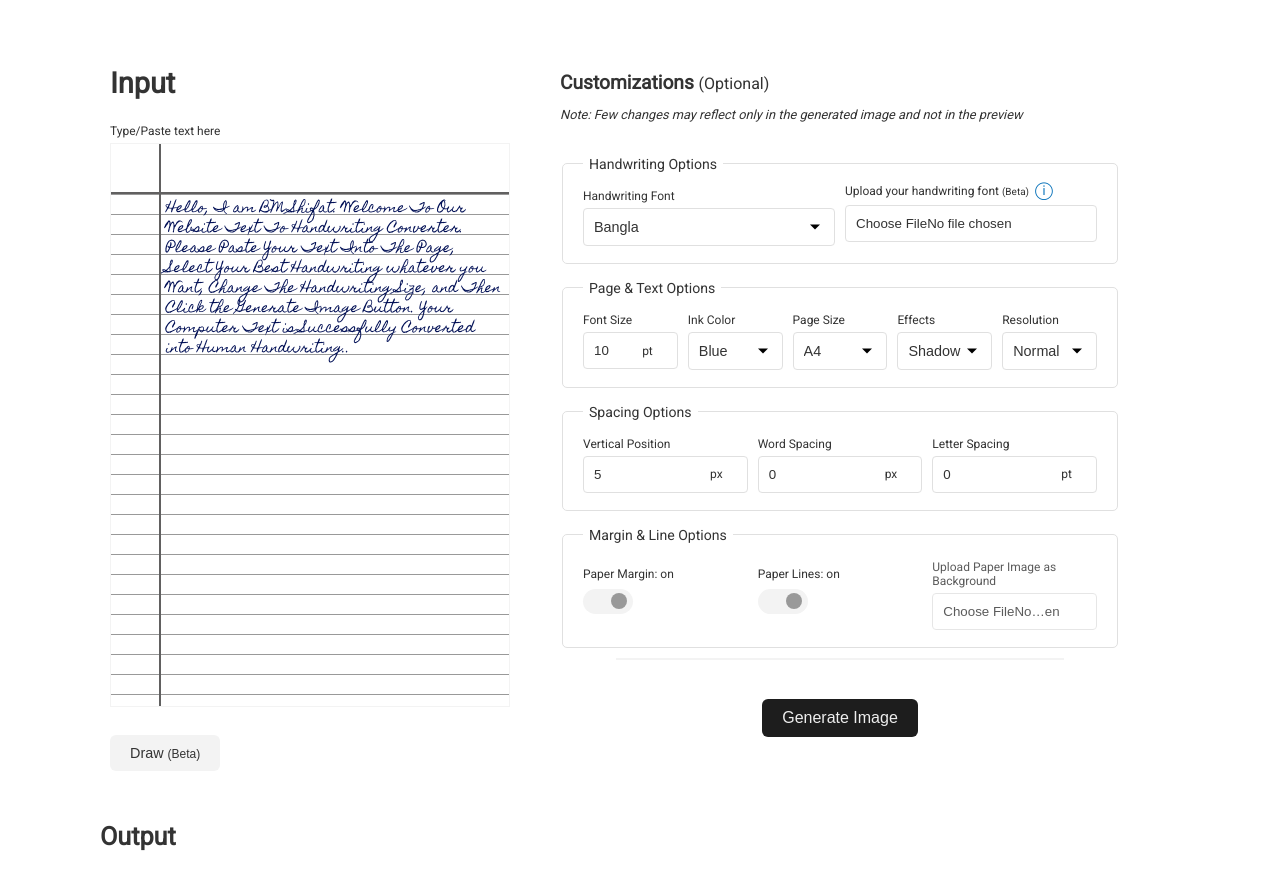
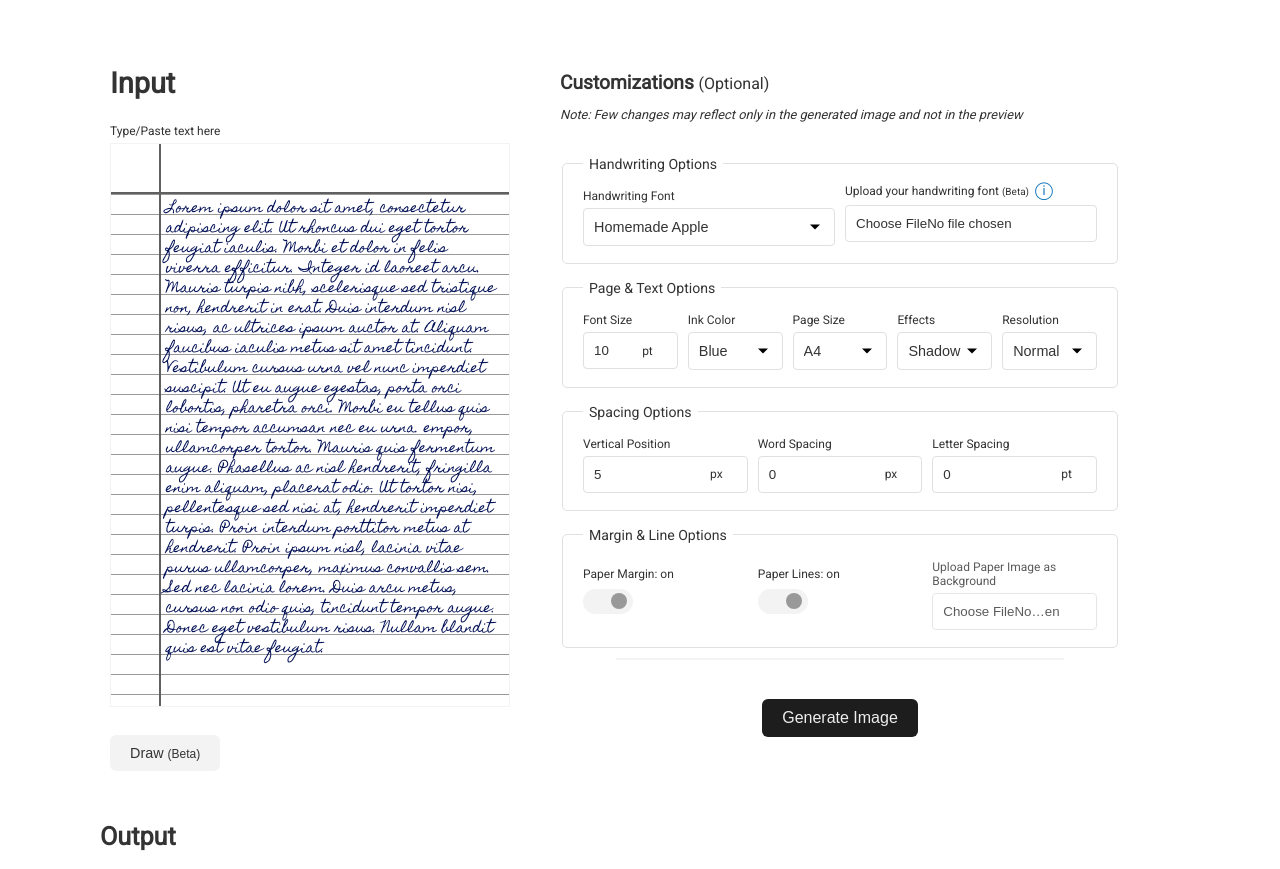
Before and after one commit to bmshifat0/handwriting, a website with bundled scripts: page index.html in a window 1280 px wide. Shown: the part 211-1080 px from the top of the page. Built offline with nearby package versions, Linux system fonts and the light colour scheme; no server answers; a web font is replaced by a local one.

Commit message:
Update index.html

```diff
--- a/index.html
+++ b/index.html
@@ -122,8 +122,24 @@
                   <div class="display-flex left-margin-and-content">
                     <div contenteditable="true" class="left-margin"></div>
                     <div class="paper-content" id="note" contenteditable="true">
-
-Hello, I am BM Shifat. Welcome To Our Website Text To Handwriting Converter. Please Paste Your Text Into The Page, Select Your Best Handwriting whatever you Want, Change The Handwriting Size, and Then Click the Generate Image Button. Your Computer Text is Successfully Converted into Human Handwriting..
+                      Lorem ipsum dolor sit amet, consectetur adipiscing elit.
+                      Ut rhoncus dui eget tortor feugiat iaculis. Morbi et dolor
+                      in felis viverra efficitur. Integer id laoreet arcu.
+                      Mauris turpis nibh, scelerisque sed tristique non,
+                      hendrerit in erat. Duis interdum nisl risus, ac ultrices
+                      ipsum auctor at. Aliquam faucibus iaculis metus sit amet
+                      tincidunt. Vestibulum cursus urna vel nunc imperdiet
+                      suscipit. Ut eu augue egestas, porta orci lobortis,
+                      pharetra orci. Morbi eu tellus quis nisi tempor accumsan
+                      nec eu urna. empor, ullamcorper tortor. Mauris quis
+                      fermentum augue. Phasellus ac nisl hendrerit, fringilla
+                      enim aliquam, placerat odio. Ut tortor nisi, pellentesque
+                      sed nisi at, hendrerit imperdiet turpis. Proin interdum
+                      porttitor metus at hendrerit. Proin ipsum nisl, lacinia
+                      vitae purus ullamcorper, maximus convallis sem. Sed nec
+                      lacinia lorem. Duis arcu metus, cursus non odio quis,
+                      tincidunt tempor augue. Donec eget vestibulum risus.
+                      Nullam blandit quis est vitae feugiat.
                     </div>
                   </div>
                   <div class="overlay"></div>
@@ -163,12 +179,29 @@ Hello, I am BM Shifat. Welcome To Our Website Text To Handwriting Converter. Ple
                       >Handwriting Font</label
                     >
                     <select id="handwriting-font">
+                      <option
+                        selected
+                        style="font-family: 'Homemade Apple';"
+                        value="'Homemade Apple', cursive"
+                      >
+                        Homemade Apple
+                      </option>
                       <option value="Bangla_Font">Bangla</option>
-                      <option value="English-1">English-1</option>
-                      <option value="English-2">English-2</option>
-                      <option value="English-3">English-3</option>
-                      <option value="English-4">English-4</option>
-
+                      <option
+                        style="font-family: 'Caveat', cursive; font-size: 13pt;"
+                        value="'Caveat', cursive"
+                      >
+                        Caveat
+                      </option>
+                      <option
+                        style="
+                          font-family: 'Liu Jian Mao Cao';
+                          font-size: 13pt;
+                        "
+                        value="'Liu Jian Mao Cao', cursive"
+                      >
+                        Liu Jian Mao Cao
+                      </option>
                     </select>
                   </div>
                   <div class="upload-handwriting-container">
```
